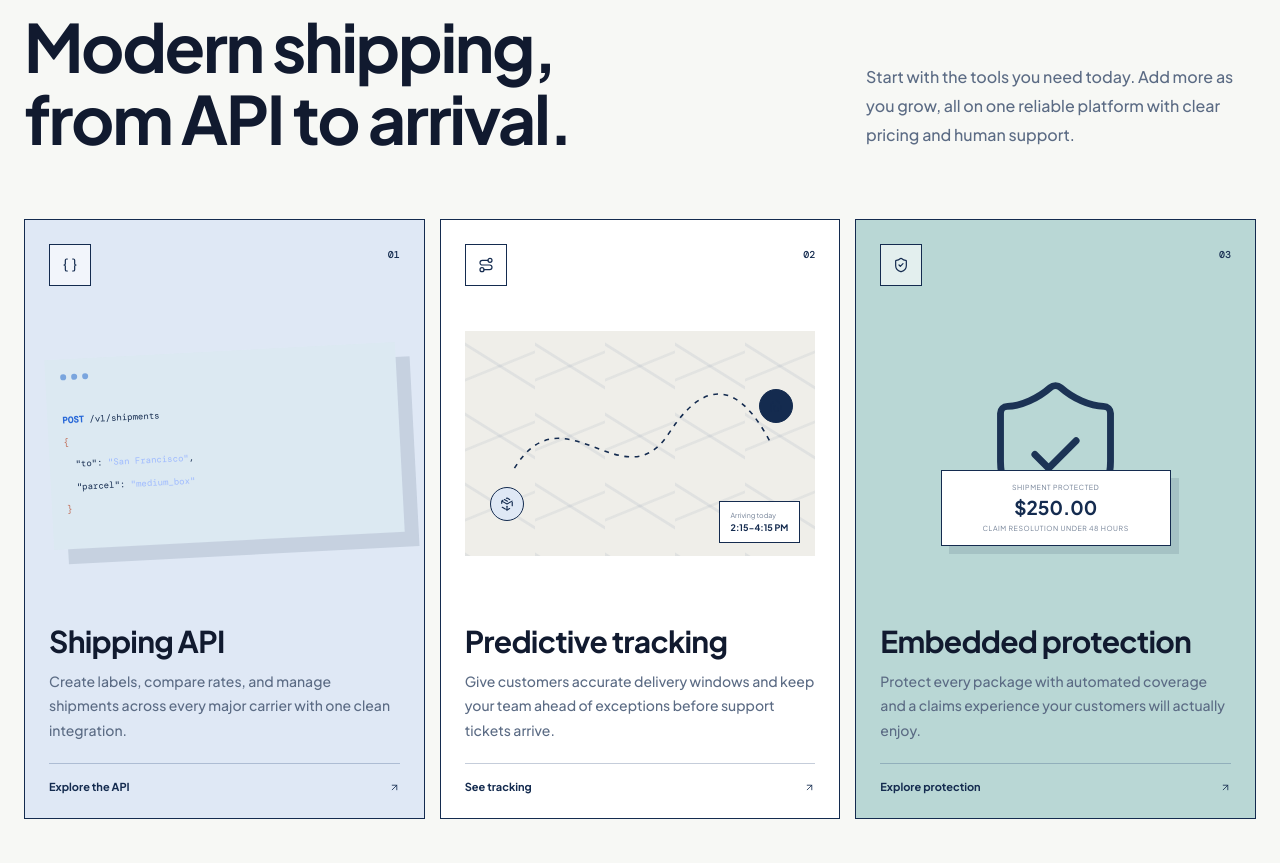
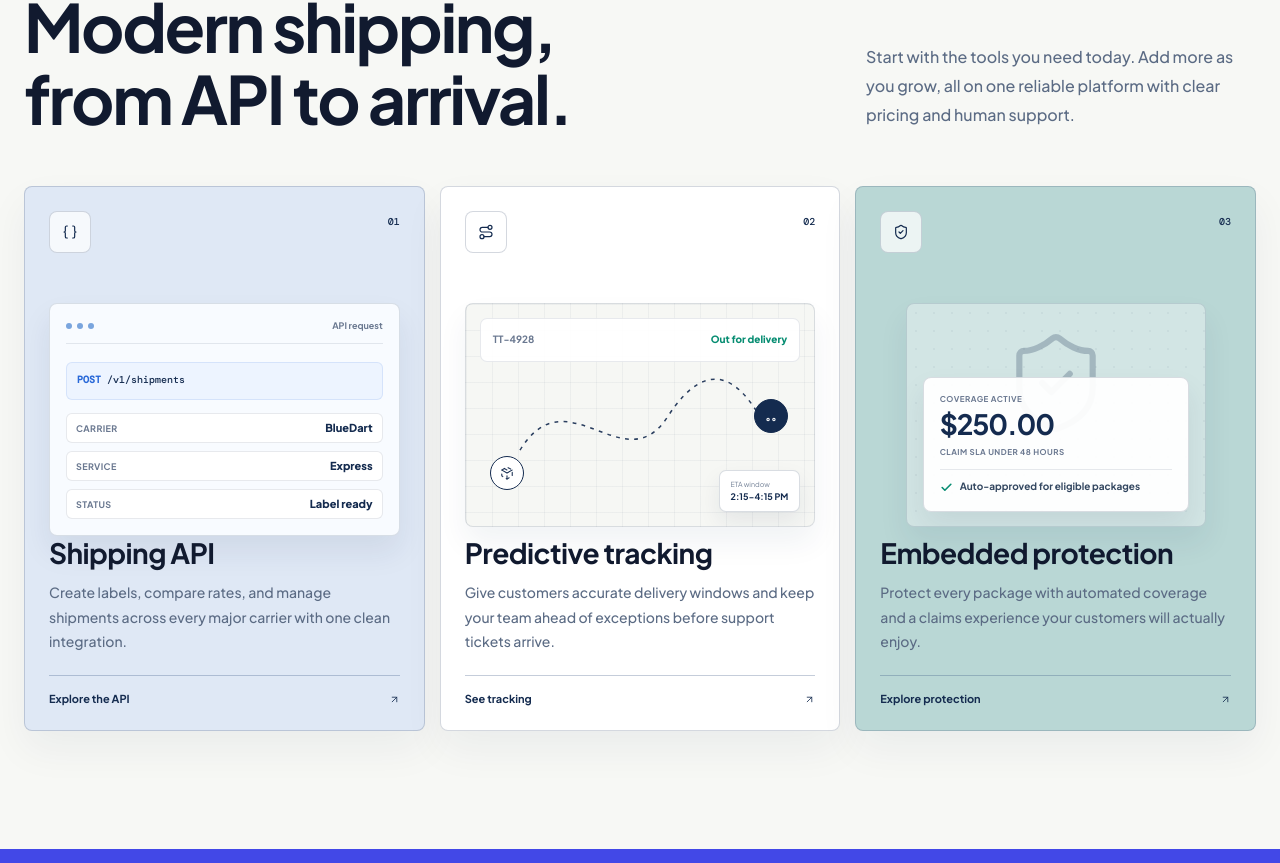
Before and after one commit to Sahil17102/truetransit, a React (Vite) app: page / in a window 1280 px wide. Shown: the part 4137-5000 px from the top of the page. Built offline with nearby package versions, Linux system fonts and the light colour scheme.

Commit message:
Polish platform service cards

```diff
--- a/src/App.jsx
+++ b/src/App.jsx
@@ -372,8 +372,13 @@ function SuiteSection({ onNavigate }) {
             <div className="suite-icon"><Braces /></div>
             <span className="card-number">01</span>
             <div className="code-window">
-              <div className="code-dots"><span /><span /><span /></div>
-              <code><b>POST</b> /v1/shipments<br /><span>{'{'}</span><br />&nbsp;&nbsp;"to": <em>"San Francisco"</em>,<br />&nbsp;&nbsp;"parcel": <em>"medium_box"</em><br /><span>{'}'}</span></code>
+              <div className="code-dots"><span /><span /><span /><small>API request</small></div>
+              <code><b>POST</b> /v1/shipments</code>
+              <div className="api-lines">
+                <p><span>carrier</span><strong>BlueDart</strong></p>
+                <p><span>service</span><strong>Express</strong></p>
+                <p><span>status</span><strong>Label ready</strong></p>
+              </div>
             </div>
             <h3>Shipping API</h3>
             <p>Create labels, compare rates, and manage shipments across every major carrier with one clean integration.</p>
@@ -384,10 +389,11 @@ function SuiteSection({ onNavigate }) {
             <div className="suite-icon"><Route /></div>
             <span className="card-number">02</span>
             <div className="map-visual">
+              <div className="track-head"><span>TT-4928</span><strong>Out for delivery</strong></div>
               <span className="map-pin pin-one"><Package /></span>
-              <span className="map-pin pin-two"><Home /></span>
+              <span className="map-pin pin-two"><Truck /></span>
               <svg viewBox="0 0 400 180" aria-hidden="true"><path d="M42,121 C104,20 179,165 236,77 S336,35 365,92" /></svg>
-              <div className="map-status"><small>Arriving today</small><strong>2:15-4:15 PM</strong></div>
+              <div className="map-status"><small>ETA window</small><strong>2:15-4:15 PM</strong></div>
             </div>
             <h3>Predictive tracking</h3>
             <p>Give customers accurate delivery windows and keep your team ahead of exceptions before support tickets arrive.</p>
@@ -399,7 +405,12 @@ function SuiteSection({ onNavigate }) {
             <span className="card-number">03</span>
             <div className="shield-visual">
               <ShieldCheck />
-              <div><span>Shipment protected</span><strong>$250.00</strong><small>Claim resolution under 48 hours</small></div>
+              <div className="coverage-card">
+                <span>Coverage active</span>
+                <strong>$250.00</strong>
+                <small>Claim SLA under 48 hours</small>
+                <p><Check /> Auto-approved for eligible packages</p>
+              </div>
             </div>
             <h3>Embedded protection</h3>
             <p>Protect every package with automated coverage and a claims experience your customers will actually enjoy.</p>
--- a/src/style.css
+++ b/src/style.css
@@ -313,42 +313,53 @@ h1 em, h2 em { font-family: inherit; font-style: normal; font-weight: 700; color
 .industry-copy h3 { margin: 0 0 12px; color: #111a2f; font-size: clamp(22px, 1.8vw, 28px); line-height: 1.2; letter-spacing: -.025em; font-weight: 700; }
 .industry-copy p { margin: 0; max-width: 430px; color: #625f59; font-size: 15px; line-height: 1.55; font-weight: 400; }
 
-.suite-section { padding: 125px 0 140px; }
-.suite-intro { display: grid; grid-template-columns: 1fr 390px; align-items: end; gap: 80px; margin-bottom: 65px; }
+.suite-section { padding: 105px 0 118px; }
+.suite-intro { display: grid; grid-template-columns: 1fr 390px; align-items: end; gap: 80px; margin-bottom: 52px; }
 .suite-intro > p { font-size: 16px; font-weight: 500; line-height: 1.8; color: #5b6b84; margin: 0 0 5px; }
 .suite-grid { display: grid; grid-template-columns: repeat(3,1fr); gap: 15px; }
-.suite-card { min-height: 600px; padding: 24px; border: 1px solid var(--ink); position: relative; display: flex; flex-direction: column; overflow: hidden; }
+.suite-card { min-height: 540px; padding: 24px; border: 1px solid rgba(20,43,79,.18); border-radius: 8px; position: relative; display: flex; flex-direction: column; overflow: hidden; box-shadow: 0 18px 42px rgba(20,43,79,.055); }
 .card-yellow { background: var(--yellow); }
 .card-cream { background: #fff; }
 .card-blue { background: var(--blue); }
-.suite-icon { width: 42px; height: 42px; display: grid; place-items: center; border: 1px solid var(--ink); background: rgba(255,255,255,.6); }
+.suite-icon { width: 42px; height: 42px; display: grid; place-items: center; border: 1px solid rgba(20,43,79,.18); border-radius: 8px; background: rgba(255,255,255,.72); }
 .suite-icon svg { width: 18px; }
 .card-number { position: absolute; right: 24px; top: 29px; font: 500 10px 'DM Mono'; }
-.suite-card h3 { font-size: 30px; font-weight: 700; letter-spacing: -.025em; color: #111a2f; margin: auto 0 10px; }
+.suite-card h3 { font-size: 28px; font-weight: 700; letter-spacing: -.02em; color: #111a2f; margin: auto 0 10px; }
 .suite-card > p { font-size: 14px; font-weight: 500; color: #5b6b84; line-height: 1.75; margin: 0 0 20px; }
 .suite-card > a { border-top: 1px solid rgba(24,58,107,.25); padding-top: 17px; display: flex; align-items: center; justify-content: space-between; font-size: 11px; font-weight: 700; }
-.code-window { margin-top: 65px; padding: 15px; min-height: 190px; background: #dce9f2; color: var(--ink); transform: rotate(-3deg); box-shadow: 14px 15px 0 var(--shadow); }
-.code-dots { display: flex; gap: 5px; margin-bottom: 26px; }
+.code-window { margin-top: 50px; padding: 16px; min-height: 188px; background: #f8fbff; color: var(--ink); border: 1px solid rgba(20,43,79,.14); border-radius: 8px; box-shadow: 0 16px 30px rgba(20,43,79,.08); }
+.code-dots { display: flex; align-items: center; gap: 5px; margin-bottom: 18px; padding-bottom: 12px; border-bottom: 1px solid rgba(20,43,79,.1); }
 .code-dots span { width: 6px; height: 6px; background: #7aa5de; border-radius: 50%; }
-.code-window code { font: 400 9px/1.8 'DM Mono'; }
+.code-dots small { margin-left: auto; color: #6a7890; font-size: 9px; font-weight: 700; }
+.code-window code { display: block; font: 500 10px/1.8 'DM Mono'; background: #edf4ff; border: 1px solid rgba(40,104,216,.12); border-radius: 6px; padding: 9px 10px; }
 .code-window code b { color: #2868d8; }
 .code-window code span { color: #c06b55; }
 .code-window code em { color: #9ebaff; font-style: normal; }
-.map-visual { height: 225px; background: #efeee9; margin-top: 45px; position: relative; overflow: hidden; background-image: linear-gradient(32deg, transparent 48%, rgba(24,58,107,.07) 49% 51%, transparent 52%), linear-gradient(-22deg, transparent 48%, rgba(24,58,107,.06) 49% 51%, transparent 52%); background-size: 70px 70px; }
-.map-visual > svg { position: absolute; inset: 16px; width: calc(100% - 32px); height: calc(100% - 32px); overflow: visible; }
-.map-visual path { fill: none; stroke: var(--ink); stroke-width: 2; stroke-dasharray: 6 7; }
+.api-lines { display: grid; gap: 8px; margin-top: 13px; }
+.api-lines p { min-height: 30px; margin: 0; padding: 7px 9px; display: flex; align-items: center; justify-content: space-between; gap: 12px; background: #fff; border: 1px solid rgba(20,43,79,.1); border-radius: 6px; }
+.api-lines span { color: #6a7890; font-size: 9px; font-weight: 700; text-transform: uppercase; letter-spacing: .04em; }
+.api-lines strong { color: #142b4f; font-size: 11px; font-weight: 800; }
+.map-visual { height: 224px; background: #f6f7f4; margin-top: 50px; position: relative; overflow: hidden; border: 1px solid rgba(20,43,79,.13); border-radius: 8px; box-shadow: 0 16px 30px rgba(20,43,79,.06); background-image: linear-gradient(rgba(20,43,79,.045) 1px, transparent 1px), linear-gradient(90deg, rgba(20,43,79,.045) 1px, transparent 1px); background-size: 26px 26px; }
+.track-head { position: absolute; z-index: 3; left: 14px; right: 14px; top: 14px; height: 44px; padding: 0 12px; background: rgba(255,255,255,.92); border: 1px solid rgba(20,43,79,.1); border-radius: 7px; display: flex; align-items: center; justify-content: space-between; gap: 12px; }
+.track-head span { color: #6a7890; font-size: 10px; font-weight: 700; }
+.track-head strong { color: #078d72; font-size: 10px; font-weight: 800; }
+.map-visual > svg { position: absolute; left: 22px; right: 22px; top: 50px; width: calc(100% - 44px); height: 145px; overflow: visible; }
+.map-visual path { fill: none; stroke: var(--ink); stroke-width: 2; stroke-dasharray: 5 7; opacity: .9; }
 .map-pin { position: absolute; z-index: 2; width: 34px; height: 34px; display: grid; place-items: center; background: var(--yellow); border: 1px solid var(--ink); border-radius: 50%; }
 .map-pin svg { width: 14px; }
-.pin-one { left: 25px; bottom: 35px; }
-.pin-two { right: 22px; top: 58px; background: var(--ink); color: #fff; }
-.map-status { position: absolute; right: 15px; bottom: 13px; background: #fff; border: 1px solid var(--ink); padding: 9px 11px; display: flex; flex-direction: column; gap: 2px; }
+.pin-one { left: 24px; bottom: 36px; background: #fff; }
+.pin-two { right: 26px; top: 95px; background: var(--ink); color: #fff; }
+.map-status { position: absolute; right: 14px; bottom: 14px; background: #fff; border: 1px solid rgba(20,43,79,.16); border-radius: 7px; padding: 9px 11px; display: flex; flex-direction: column; gap: 2px; box-shadow: 0 10px 22px rgba(20,43,79,.08); }
 .map-status small { font-size: 7px; opacity: .6; }
 .map-status strong { font-size: 9px; }
-.shield-visual { margin: 58px auto 0; width: 230px; min-height: 220px; display: grid; place-items: center; position: relative; }
-.shield-visual > svg { width: 165px; height: 165px; stroke-width: 1; opacity: .95; }
-.shield-visual > div { position: absolute; inset: auto 0 18px; background: #fff; border: 1px solid var(--ink); padding: 12px; text-align: center; box-shadow: 8px 8px 0 var(--shadow); }
-.shield-visual span, .shield-visual small { display: block; font-size: 7px; opacity: .6; text-transform: uppercase; letter-spacing: .08em; }
-.shield-visual strong { display: block; font-size: 19px; margin: 4px; }
+.shield-visual { margin: 50px auto 0; width: min(100%, 300px); min-height: 224px; display: grid; place-items: center; position: relative; border: 1px solid rgba(20,43,79,.14); border-radius: 8px; background: rgba(255,255,255,.36); box-shadow: 0 16px 30px rgba(20,43,79,.07); overflow: hidden; }
+.shield-visual::before { content: ""; position: absolute; inset: 0; background-image: radial-gradient(circle, rgba(20,43,79,.08) 1px, transparent 1px); background-size: 18px 18px; opacity: .6; }
+.shield-visual > svg { width: 110px; height: 110px; stroke-width: 1.35; opacity: .24; color: var(--ink); position: absolute; top: 24px; }
+.coverage-card { position: relative; z-index: 2; width: calc(100% - 32px); margin-top: 58px; background: rgba(255,255,255,.94); border: 1px solid rgba(20,43,79,.16); border-radius: 8px; padding: 16px; box-shadow: 0 14px 28px rgba(20,43,79,.08); }
+.coverage-card span, .coverage-card small { display: block; color: #6a7890; font-size: 8px; font-weight: 700; text-transform: uppercase; letter-spacing: .06em; }
+.coverage-card strong { display: block; color: #142b4f; font-size: 28px; line-height: 1; margin: 7px 0 8px; letter-spacing: -.04em; }
+.coverage-card p { margin: 12px 0 0; padding-top: 11px; border-top: 1px solid rgba(20,43,79,.1); display: flex; align-items: center; gap: 7px; color: #334760; font-size: 10px; font-weight: 700; line-height: 1.35; }
+.coverage-card p svg { width: 13px; height: 13px; color: #078d72; stroke-width: 3; flex: 0 0 auto; }
 
 .readiness { background: #4248e7; color: #fff; overflow: hidden; }
 .readiness-inner { min-height: 590px; display: grid; grid-template-columns: 1fr 1fr; align-items: center; }
@@ -579,7 +590,7 @@ h1 em, h2 em { font-family: inherit; font-style: normal; font-weight: 700; color
   .hero-inner { grid-template-columns: 1fr .72fr; }
   .hero-visual { transform: scale(.82); transform-origin: center right; }
   .ai-shell { grid-template-columns: 145px 1fr; }
-  .suite-card { min-height: 555px; }
+  .suite-card { min-height: 520px; }
   .ads-grid { grid-template-columns: repeat(2, 1fr); }
   .industries-grid { grid-template-columns: 1fr; }
   .industry-card { grid-template-columns: 220px 1fr; }
@@ -640,7 +651,8 @@ h1 em, h2 em { font-family: inherit; font-style: normal; font-weight: 700; color
   .ai-sidebar { display: none; }
   .suite-intro { grid-template-columns: 1fr; gap: 30px; }
   .suite-grid { grid-template-columns: 1fr; }
-  .suite-card { min-height: 570px; }
+  .suite-card { min-height: auto; }
+  .code-window, .map-visual, .shield-visual { margin-top: 36px; }
   .readiness-inner { grid-template-columns: 1fr; }
   .readiness-copy { padding-bottom: 20px; }
   .gauge-wrap { min-height: 440px; }
@@ -708,7 +720,10 @@ h1 em, h2 em { font-family: inherit; font-style: normal; font-weight: 700; color
   .ai-content-grid { grid-template-columns: 1fr; }
   .chart-card { display: none; }
   .recommend-card { min-height: 265px; }
-  .suite-card { min-height: 530px; }
+  .suite-card { min-height: auto; padding: 20px; }
+  .suite-card h3 { font-size: 26px; }
+  .code-window, .map-visual, .shield-visual { margin-top: 30px; }
+  .map-visual, .shield-visual { height: 205px; min-height: 205px; }
   .readiness-copy { padding-top: 75px; }
   .gauge-wrap { min-height: 385px; transform: scale(.86); }
   .stories-head { align-items: flex-end; }
```
